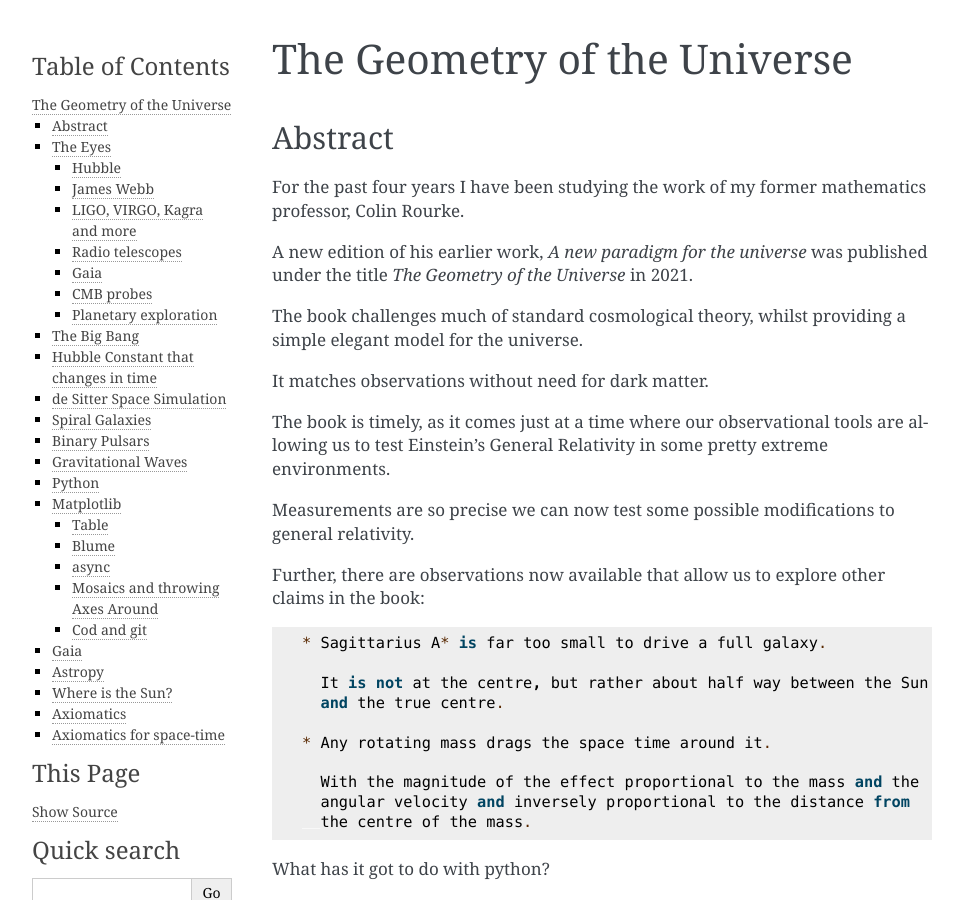
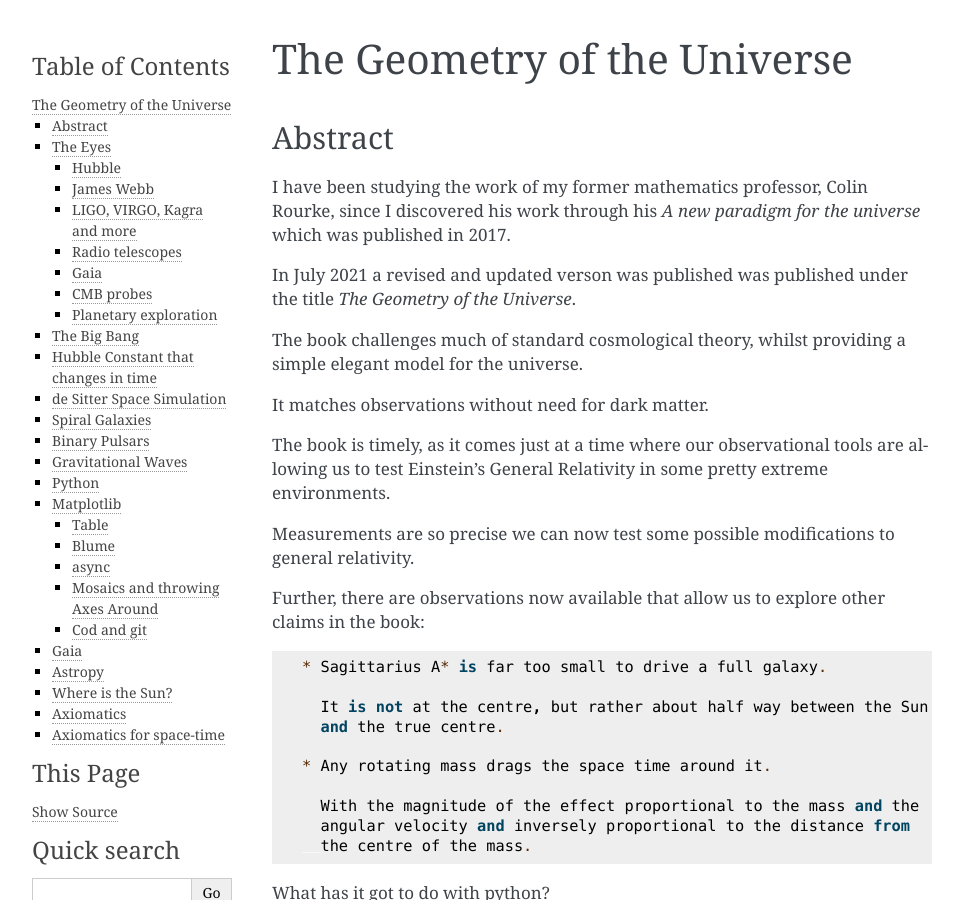
Before and after one commit to swfiua/gotu, a Sphinx documentation site: the page built from docs/talk.rst, in a window 1280 px wide and 900 px high. Shown: the whole window, without its empty margins (148-1111 px from the left). Built offline with Sphinx 7.4.7, drawn with Linux system fonts in a browser that asks for light colours; formulas are drawn with MathJax 3.

```diff
--- a/docs/talk.rst
+++ b/docs/talk.rst
@@ -5,11 +5,12 @@
 Abstract
 ========
 
-For the past four years I have been studying the work of my former
-mathematics professor, Colin Rourke.
+I have been studying the work of my former mathematics professor,
+Colin Rourke, since I discovered his work through his *A new paradigm
+for the universe* which was published in 2017.
 
-A new edition of his earlier work, *A new paradigm for the universe*
-was published under the title  *The Geometry of the Universe* in 2021.
+In July 2021 a revised and updated verson was published was published
+under the title *The Geometry of the Universe*.
 
 The book challenges much of standard cosmological theory, whilst
 providing a simple elegant model for the universe.
```
Also changed, not shown: docs/index.rst (+7 -0 lines), docs/observations.rst (+87 -0 lines).
